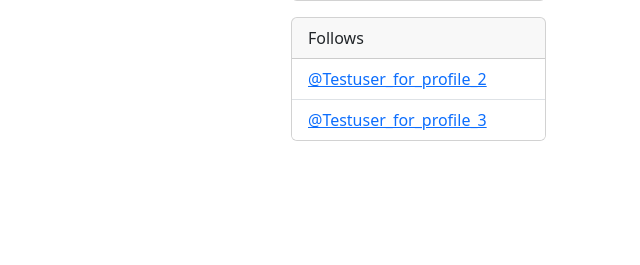
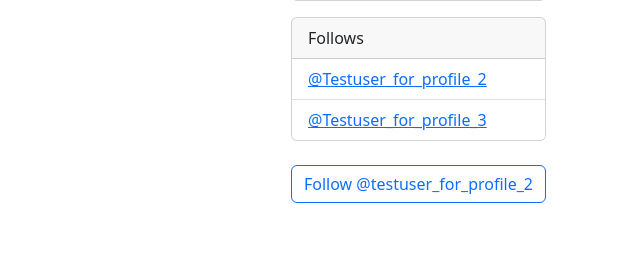
Before and after one commit to RomanNaumenko/TwiXProject, a Django app: page /home/profile/9 in a window 1280 px wide. Shown: the part 356-621 px from the top of the page, without its empty margins (640-1280 px from the left). Run offline with Django 4.2, Linux system fonts and the light colour scheme; a user stored in the database is signed in; data comes from the database, SQL or seed files in the repository; both versions use the stored data as it was after the commit.

Commit message:
Add follow/unfollow functionality to profile section.

```diff
--- a/templates/profile.html
+++ b/templates/profile.html
@@ -45,6 +45,21 @@
               {% endfor %}
             </ul>
           </div>
+<br/>
+<form method="POST">
+    {% csrf_token %}
+    {% if profile in user.profile.follows.all %}
+        <button class="btn btn-outline-danger" name="follow" value="unfollow" type="submit">
+            Unfollow @{{ profile.user.username|lower }}
+        </button>
+
+    {% else %}
+        <button class="btn btn-outline-primary" name="follow" value="follow" type="submit">
+            Follow @{{ profile.user.username|lower }}
+        </button>
+    {% endif %}
+</form>
+        <br/>
         </div>
       </div>
     </div>
--- a/twix/views.py
+++ b/twix/views.py
@@ -20,6 +20,17 @@ def profile_list(request):
 def profile(request, pk):
     if request.user.is_authenticated:
         profile = Profile.objects.get(user_id=pk)
+
+        if request.method == "POST":
+            current_user_profile = request.user.profile
+            action = request.POST['follow']
+
+            if action == 'unfollow':
+                current_user_profile.follows.remove(profile)
+            elif action == 'follow':
+                current_user_profile.follows.add(profile)
+            current_user_profile.save()
+
         return render(request, 'profile.html', {'profile': profile})
     else:
         messages.success(request, "You must be logged in to overview profile list.")
```
Also changed, not shown: db.sqlite3.
